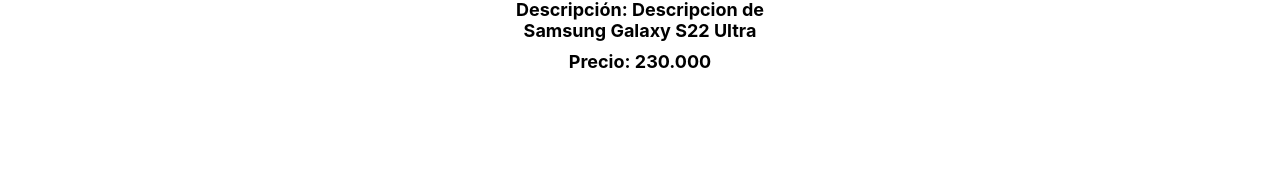
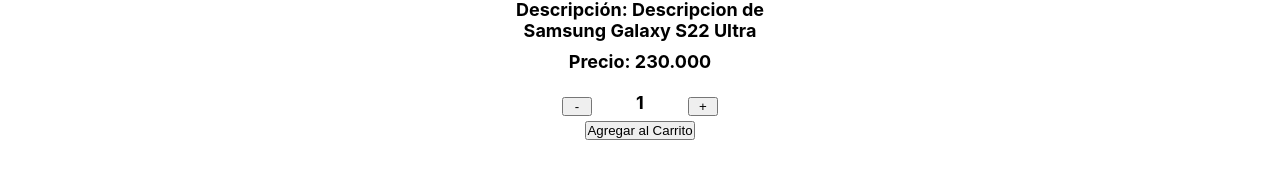
Before and after one commit to NahuelMariano16/E-Commerce-React-JS-DLS, a React (Create React App) app: page / in a window 1280 px wide. Shown: the part 418-596 px from the top of the page. Built offline with nearby package versions, Linux system fonts and the light colour scheme.

Commit message:
Consumiendo APIs: Detalle de Producto 1.0.2 Nahuel de los Santos

```diff
--- a/src/components/ItemCount/ItemCount.js
+++ b/src/components/ItemCount/ItemCount.js
@@ -1,5 +1,6 @@
 import {useState, useEffect } from 'react'
 import './ItemCount.css'
+
 
 const ItemCount = ({initial, stock, onAdd}) =>{
 
--- a/src/components/ItemDetail/ItemDetail.js
+++ b/src/components/ItemDetail/ItemDetail.js
@@ -1,4 +1,10 @@
 import './ItemDetail.css'
+import ItemCount from '../ItemCount/ItemCount'
+
+const OnAdd = (quantity) => {
+    console.log(`se agregaron ${quantity} productos`)
+}
+
 
 const ItemDetail = ({id, name, img, category, description, price, stock}) =>{
     return(
@@ -23,6 +29,7 @@
                     <p className='info'>
                         Precio: {price}
                     </p>
+                    <ItemCount initial={1} stock={10} onAdd={OnAdd}/>
                 </section>
             </section>
         </div>
```
Also changed, not shown: src/App.js (line endings or trailing spaces).
